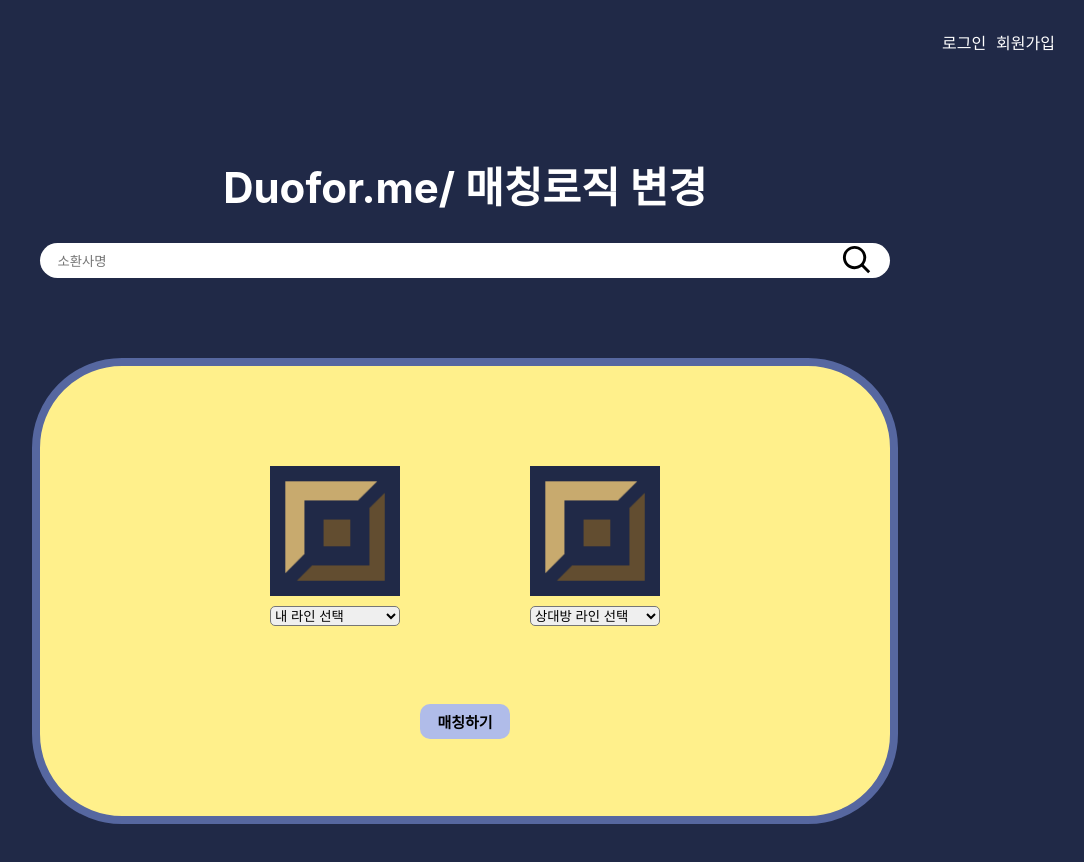
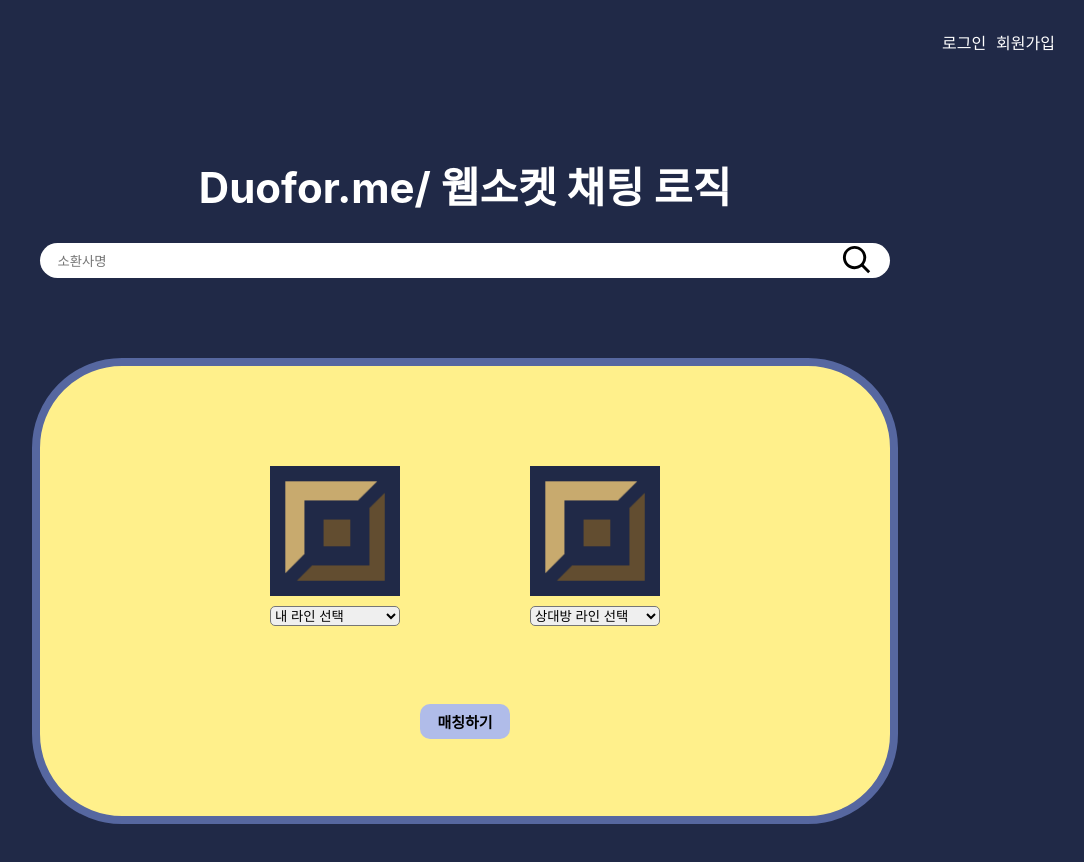
Before and after one commit to HighMoon0118/DuoForMe, a React (Create React App) app in the folder frontend/: page / in a window 1280 px wide. Shown: the top 862 px of the page, without its empty margins (175-1259 px from the left). Built offline with nearby package versions, Linux system fonts and the light colour scheme.

Commit message:
FIX : 웹소켓 확인용

```diff
--- a/frontend/src/main/Main.js
+++ b/frontend/src/main/Main.js
@@ -22,7 +22,7 @@ function Main({history, isLogin, logout, isMatching}) {
       </div>
       <div className="main-box">
         <h1 className="main-font">
-          Duofor.me/ 매칭로직 변경
+          Duofor.me/ 웹소켓 채팅 로직
         </h1>
         <MainSearch history={history}/>
         <MainMatchingContainer history={history}/>
```
